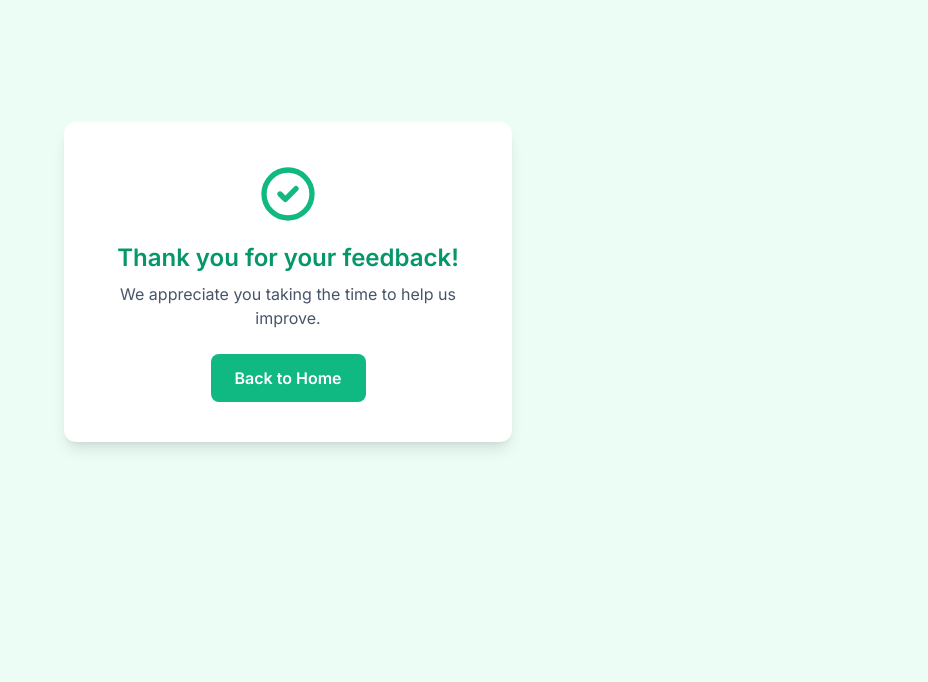
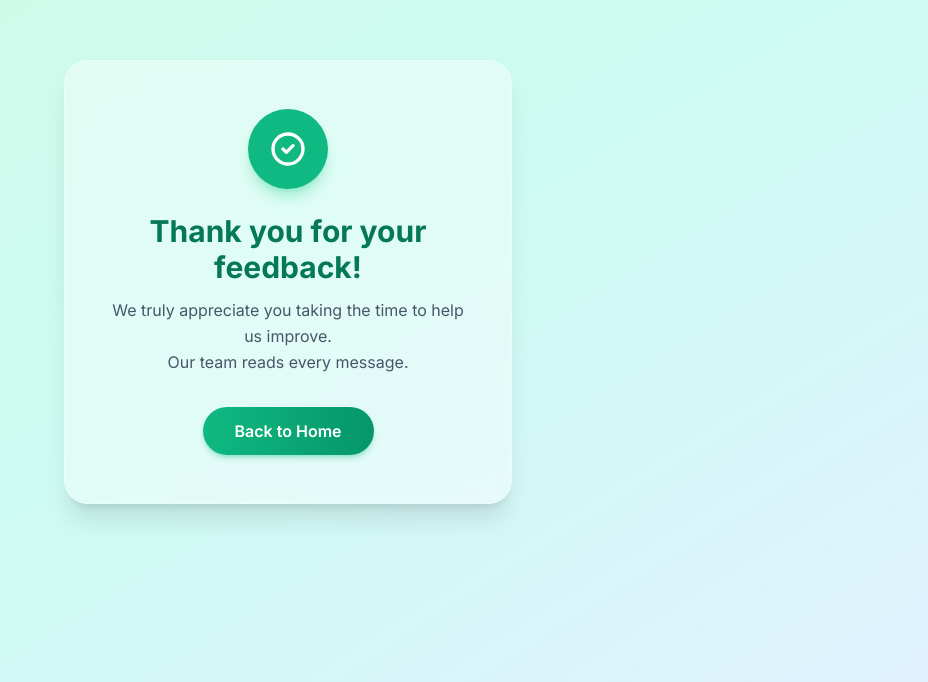
Before and after one commit to PsychometricaProPlus1/nexbiz, a plain HTML site: page thank.html in a window 1280 px wide. Shown: the part 118-800 px from the top of the page, without its empty margins (352-1280 px from the left). Drawn offline with nearby package versions, Linux system fonts and the light colour scheme.

Commit message:
Update thank.html

```diff
--- a/thank.html
+++ b/thank.html
@@ -2,18 +2,51 @@
 <html lang="en">
 <head>
   <meta charset="UTF-8" />
-  <meta name="viewport" content="width=device-width, initial-scale=1.0" />
-  <title>Thank You!</title>
+  <meta name="viewport" content="width=device-width,initial-scale=1.0" />
+  <title>Thank You!</title>
+
+  <!-- Tailwind -->
   <script src="https://cdn.tailwindcss.com"></script>
+
+  <!-- Font -->
   <link href="https://fonts.googleapis.com/css2?family=Inter:wght@400;500;600;700&display=swap" rel="stylesheet">
-  <style>body{font-family:'Inter',sans-serif;}</style>
+
+  <style>
+    body       {font-family:'Inter',sans-serif;}
+    /* fade‑in motion */
+    .reveal    {opacity:0;transform:translateY(12px);transition:all .5s ease}
+    .loaded .reveal{opacity:1;transform:none}
+  </style>
 </head>
-<body class="bg-emerald-50 flex items-center justify-center min-h-screen p-4">
-  <div class="bg-white p-10 rounded-xl shadow-lg text-center max-w-md w-full">
-    <svg xmlns="http://www.w3.org/2000/svg" class="w-16 h-16 text-emerald-500 mx-auto mb-4" fill="none" viewBox="0 0 24 24" stroke="currentColor" stroke-width="2"><path stroke-linecap="round" stroke-linejoin="round" d="M9 12l2 2 4-4m6 2a9 9 0 11-18 0 9 9 0 0118 0z" /></svg>
-    <h1 class="text-2xl font-semibold text-emerald-600 mb-2">Thank you for your feedback!</h1>
-    <p class="text-slate-600 mb-6">We appreciate you taking the time to help us improve.</p>
-    <a href="/" class="inline-block bg-emerald-500 hover:bg-emerald-600 text-white px-6 py-3 rounded-lg font-semibold transition">Back to Home</a>
-  </div>
+
+<body class="min-h-screen flex items-center justify-center p-6 bg-gradient-to-br from-emerald-100 via-teal-100 to-sky-100">
+
+  <!-- glass card -->
+  <main class="reveal w-full max-w-md rounded-3xl border border-white/30 bg-white/40 backdrop-blur-md shadow-xl px-10 py-12 text-center">
+
+    <!-- icon -->
+    <div class="w-20 h-20 mx-auto mb-6 rounded-full bg-emerald-500 flex items-center justify-center shadow-lg shadow-emerald-400/40">
+      <svg xmlns="http://www.w3.org/2000/svg" class="w-10 h-10 text-white" fill="none" viewBox="0 0 24 24" stroke="currentColor" stroke-width="2">
+        <path stroke-linecap="round" stroke-linejoin="round" d="M9 12l2 2 4-4m6 2a9 9 0 11-18 0 9 9 0 0118 0z" />
+      </svg>
+    </div>
+
+    <!-- copy -->
+    <h1 class="text-3xl font-extrabold text-emerald-700 mb-3">Thank you for your feedback!</h1>
+    <p class="text-slate-600 mb-8 leading-relaxed">
+      We truly appreciate you taking the time to help us improve.
+      <br class="hidden sm:inline">Our team reads every message.
+    </p>
+
+    <!-- CTA -->
+    <a href="/" class="inline-block bg-gradient-to-r from-emerald-500 to-emerald-600 hover:from-emerald-600 hover:to-emerald-700 text-white px-8 py-3 rounded-full font-semibold shadow-md shadow-emerald-500/30 active:scale-95 transition">
+      Back&nbsp;to&nbsp;Home
+    </a>
+  </main>
+
+  <script>
+    /* trigger reveal once page is loaded */
+    window.addEventListener('load',()=>document.body.classList.add('loaded'));
+  </script>
 </body>
 </html>
```
